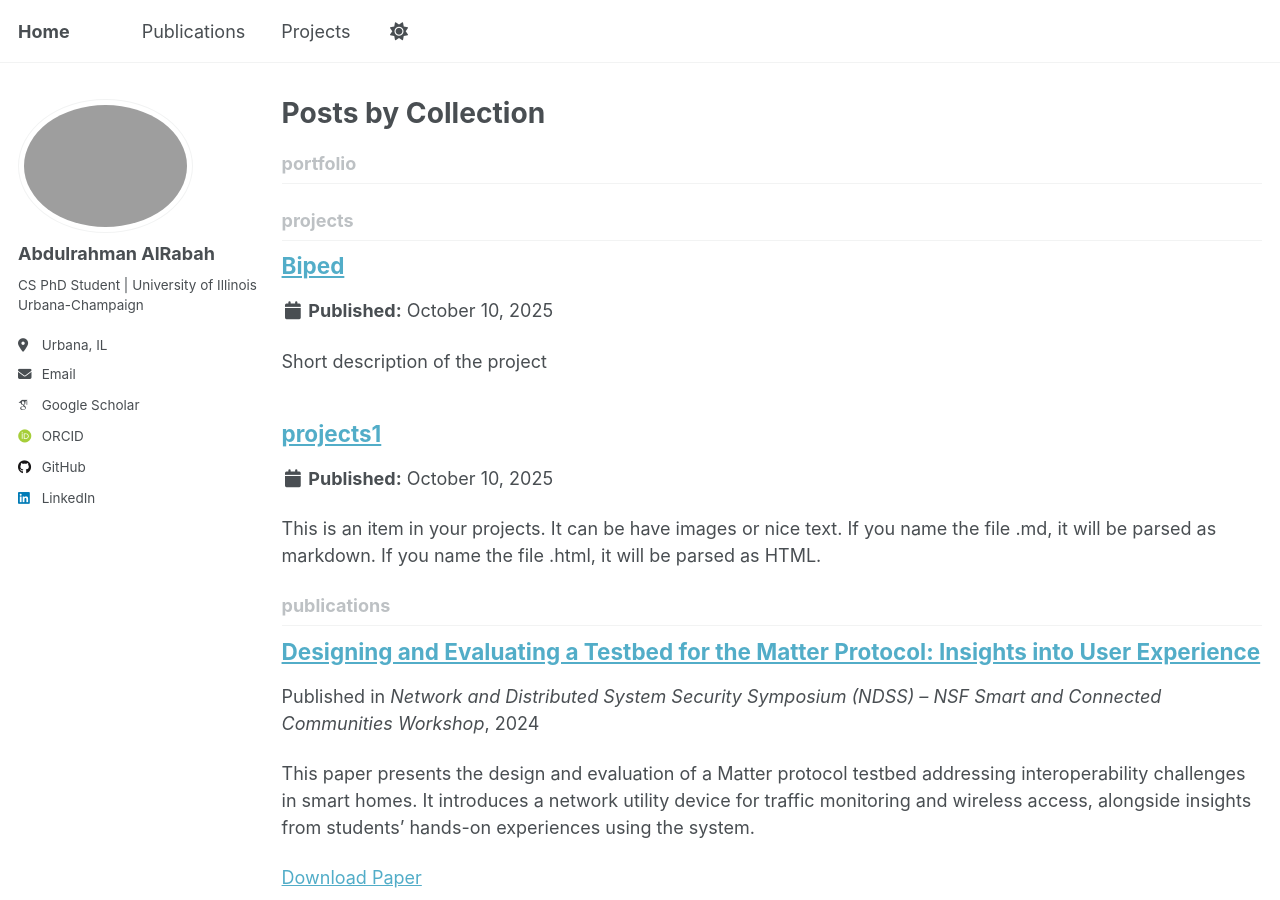
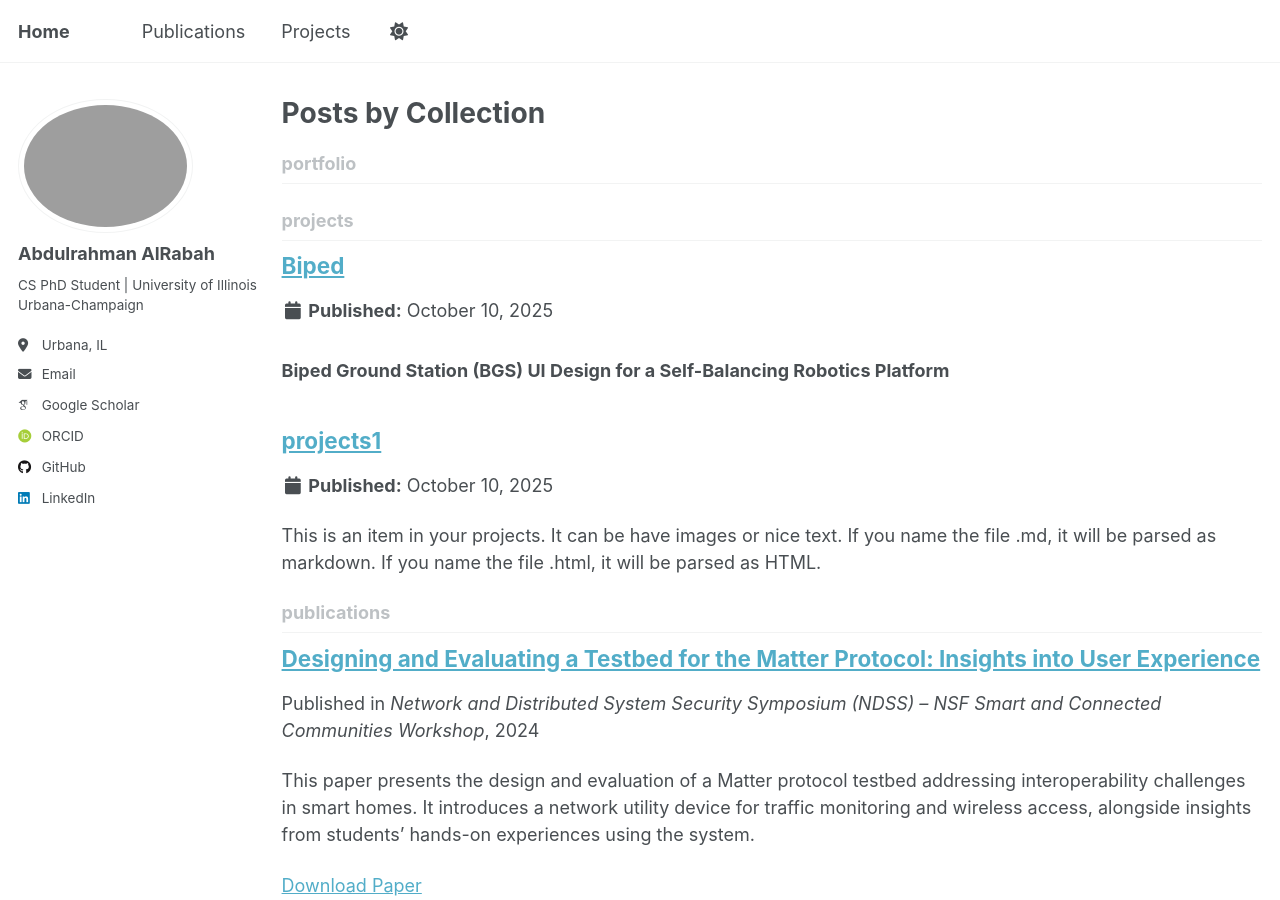
Before and after one commit to aalrabah/aalrabah.github.io, a Jekyll site: the page built from _pages/collection-archive.html, in a window 1280 px wide and 900 px high. Built offline with Jekyll 4.4.1, drawn with Linux system fonts in a browser that asks for light colours; some web fonts are replaced; a script that is not in the unit is left out.

Commit message:
Remove excerpt from Biped project metadata
Removed excerpt from Biped project metadata.

```diff
--- a/_projects/biped.md
+++ b/_projects/biped.md
@@ -1,6 +1,5 @@
 ---
 title: "Biped"
-excerpt: "Short description of the project"
 collection: projects
 ---
 
```
